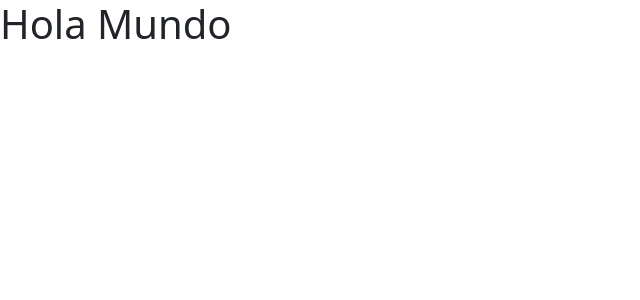
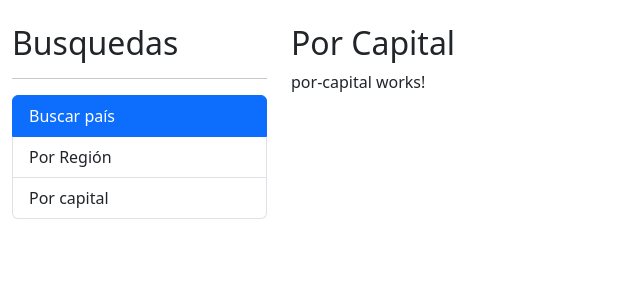
Before and after one commit to Leonardo-G/paises-angular, an Angular app: page / in a window 1280 px wide. Shown: the top 300 px of the page, without its empty margins (0-640 px from the left). Built offline with nearby package versions, Linux system fonts and the light colour scheme.

Commit message:
learn routes in angular

```diff
--- a/src/app/app.component.html
+++ b/src/app/app.component.html
@@ -1 +1,16 @@
-<h1>Hola Mundo</h1>
+<div class="row container mt-4">
+    <div class="col-3">
+        <h2>Busquedas</h2>
+        <hr>
+        <ul class="list-group">
+            <li class="list-group-item active">Buscar país</li>
+            <li class="list-group-item">Por Región</li>
+            <li class="list-group-item">Por capital</li>
+        </ul>
+    </div>
+
+    <div class="col">
+        <h2>Por Capital</h2>
+        <app-por-capital></app-por-capital>
+    </div>
+</div>
```
Also changed, not shown: src/app-routing-module.ts (added, +44 -0 lines).
